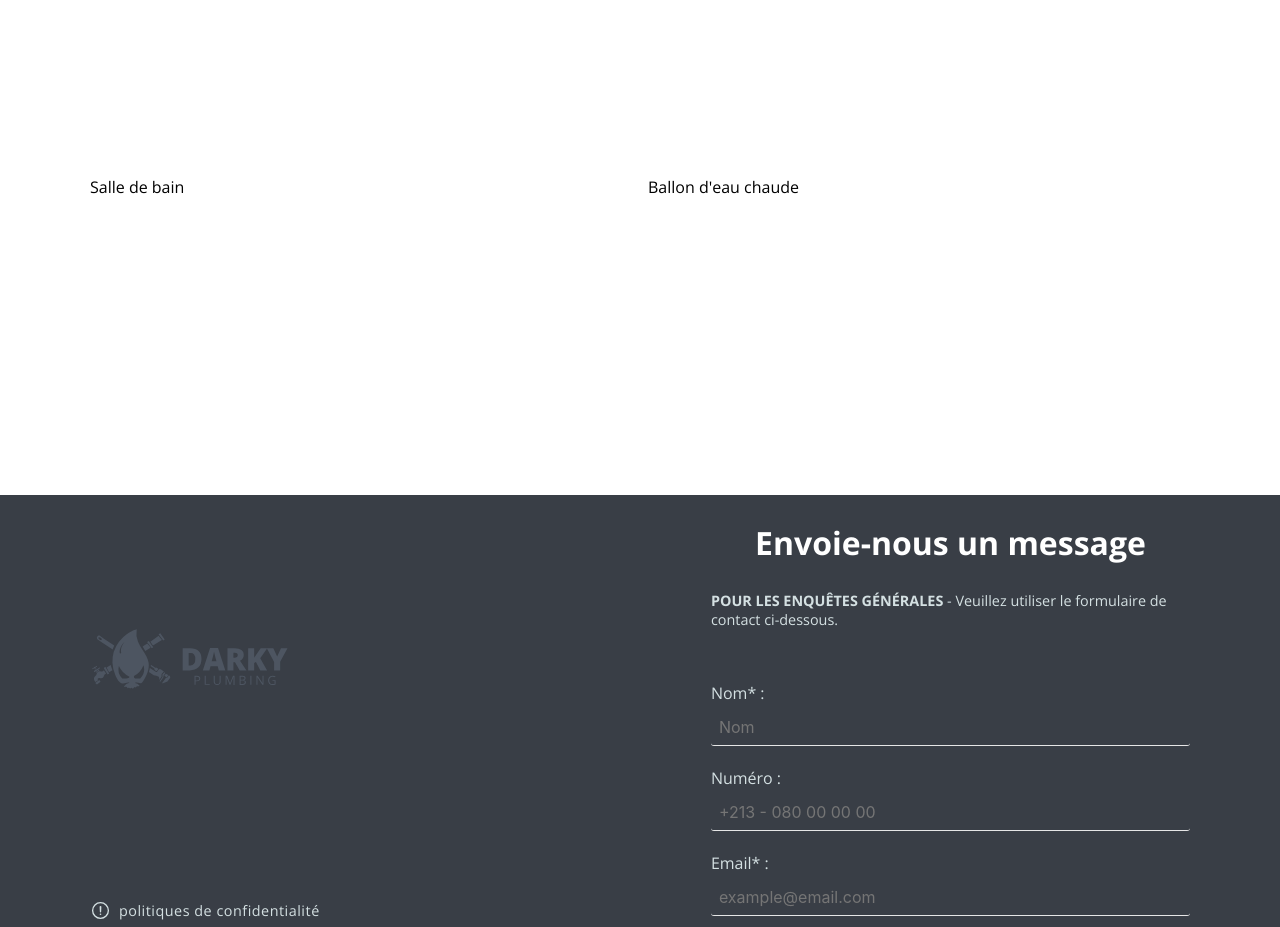
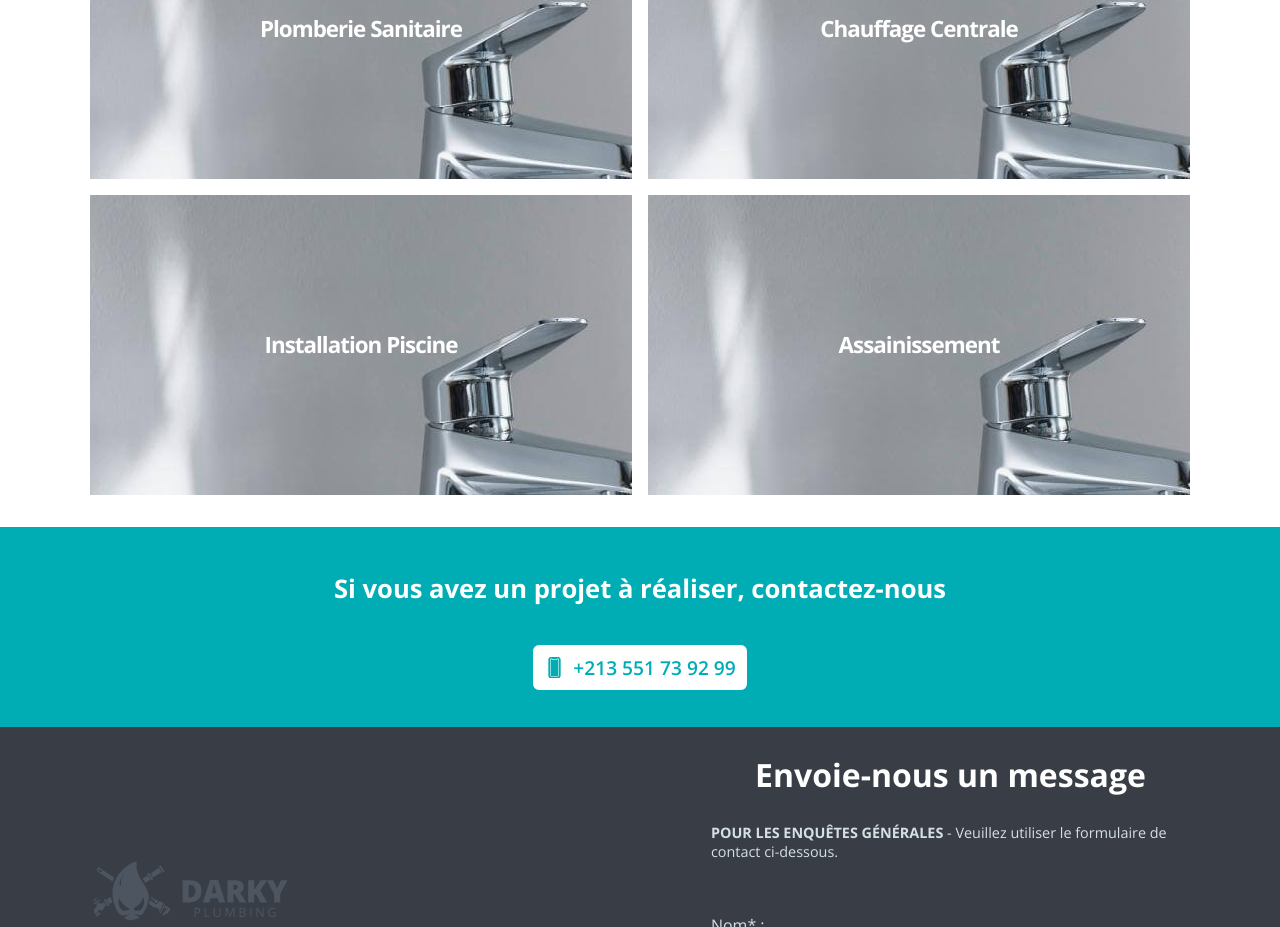
Before and after one commit to sidouxie/Darky-Plumbing, a Next.js app: page /services in a window 1280 px wide. Shown: the part 1520-2447 px from the top of the page. Built offline with nearby package versions, Linux system fonts and the light colour scheme.

Commit message:
finition page service & modification des routes

```diff
--- a/pages/services.js
+++ b/pages/services.js
@@ -2,6 +2,7 @@ import React from "react";
 import Head from "next/head";
 import Layout from "../components/Layout";
 import Link from "next/link";
+import { IoPhonePortrait } from "react-icons/io5";
 
 function services() {
   return (
@@ -71,32 +72,53 @@ function services() {
             </div>
 
             <div className="section-grid">
-              <div id="1" className="col">
-                <div className="box-overlay"></div>
-                <Link href="/services/plomberie">
-                  <a>Plomberie</a>
-                </Link>
+              <Link href="/services/plomberie-sanitaire">
+                <div id="1" className="col">
+                  <div className="box-overlay"></div>
+
+                  <a>Plomberie sanitaire</a>
+                </div>
+              </Link>
+
+              <Link href="/services/chauffage-centrale">
+                <div id="2" className="col">
+                  <div className="box-overlay"></div>
+                  <a>Chauffage centrale</a>
+                </div>
+              </Link>
+
+              <Link href="/services/installation-piscine">
+                <div id="3" className="col">
+                  <div className="box-overlay"></div>
+                  <a>installation piscine</a>
+                </div>
+              </Link>
+
+              <Link href="/services/assainissement">
+                <div id="4" className="col">
+                  <div className="box-overlay"></div>
+                  <a>Assainissement</a>
+                </div>
+              </Link>
+            </div>
+          </div>
+        </div>
+        <div className="section-color">
+          <div className="container">
+            <div className="flexy">
+              <div className="section-title">
+                <h3>Si vous avez un projet à réaliser, contactez-nous</h3>
               </div>
 
-              <div id="2" className="col">
-                <div className="box-overlay"></div>
-                <Link href="/services/chauffage">
-                  <a>Chauffage</a>
-                </Link>
-              </div>
-
-              <div id="3" className="col">
-                <div className="box-overlay"></div>
-                <Link href="/services/salle-de-bain">
-                  <a>Salle de bain</a>
-                </Link>
-              </div>
-
-              <div id="4" className="col">
-                <div className="box-overlay"></div>
-                <Link href="/services/chauffe-deau">
-                  <a>Ballon d'eau chaude</a>
-                </Link>
+              <div className="phone">
+                <IoPhonePortrait size="21" />
+                <a
+                  href="tel:+213551739299"
+                  rel="noopener noreferrer"
+                  title="numéro téléphone"
+                >
+                  +213 551 73 92 99
+                </a>
               </div>
             </div>
           </div>
--- a/styles/_services.scss
+++ b/styles/_services.scss
@@ -29,11 +29,72 @@
     display: grid;
     grid-template-columns: 1fr 1fr;
     grid-gap: 1rem;
-    margin: 1rem 0;
+    margin: 2rem 0;
+
+    @media screen and (max-width: 834px) {
+      grid-template-columns: 1fr;
+    }
 
     .col {
       width: 100%;
       height: 300px;
+      background-position: center;
+      background-repeat: no-repeat;
+      background-size: cover;
+      object-fit: fill;
+      cursor: pointer;
+      position: relative;
+      z-index: 1;
+      overflow: hidden;
+
+      .box-overlay {
+        display: inline-block;
+        width: 100%;
+        height: 100%;
+        content: "";
+        position: absolute;
+        background: linear-gradient(0deg, #050505af);
+
+        z-index: 2;
+      }
+
+      a {
+        width: 100%;
+        height: 100%;
+        padding: 1rem;
+        background: transparent;
+        position: relative;
+        display: inline-flex;
+        z-index: 3;
+        justify-content: center;
+        align-items: center;
+        color: #fff;
+        font-size: 1.4rem;
+        font-weight: 700;
+        letter-spacing: -1px;
+        text-transform: capitalize;
+        transition: all ease-in 250ms;
+
+        &:hover {
+          text-decoration: underline;
+        }
+      }
     }
   }
 }
+
+.section-grid :nth-child(1) {
+  background-image: url("/images/service/robinet.jpg");
+}
+
+.section-grid :nth-child(2) {
+  background-image: url("/images/service/radiateur.jpg");
+}
+
+.section-grid :nth-child(3) {
+  background-image: url("/images/service/piscine.jpg");
+}
+
+.section-grid :nth-child(4) {
+  background-image: url("/images/service/assainissement.jpg");
+}
```
Also changed, not shown: pages/services/assainissement.js (renamed from pages/services/chauffage.js, +4 -4 lines), pages/services/chauffage-centrale.js (renamed from pages/services/chauffe-deau.js, +4 -4 lines), pages/services/installation-piscine.js (renamed from pages/services/salle-de-bain.js, +4 -4 lines), pages/services/plomberie-sanitaire.js (renamed from pages/services/plomberie.js), public/images/service/assainissement.jpg (added), public/images/service/piscine.jpg (added).
